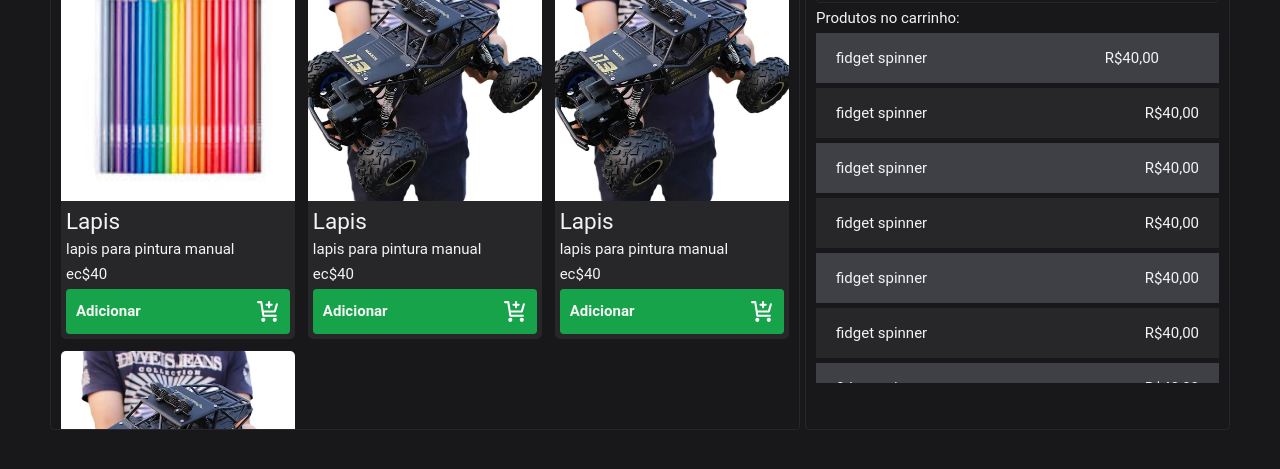
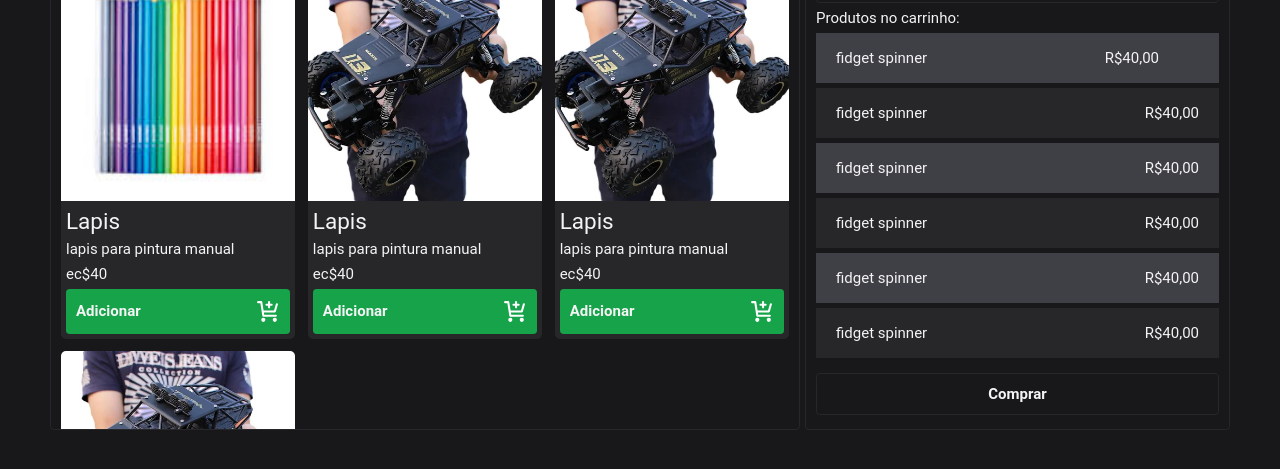
Before and after one commit to LuscaCid/echotech-frontend, a website: page src/pages/roles/client/bonus.html in a window 1280 px wide. Shown: the part 183-652 px from the top of the page. Drawn offline with Linux system fonts and the light colour scheme.

Commit message:
adiciona botao de compra

```diff
--- a/src/pages/roles/client/bonus.html
+++ b/src/pages/roles/client/bonus.html
@@ -109,7 +109,7 @@
       <h1 class="text-2xl">
         Produtos no carrinho:
       </h1>
-      <div class="max-h-[350px]  overflow-y-auto">
+      <div class="max-h-[330px]  overflow-y-auto mb-2">
       <table class="border-collapse text-zinc-100 first:rounded-t-md last:rounded-s-md w-full">
           <tbody class="w-full text-2xl flex flex-col gap-2">
             <tr class="w-full border-collapse odd:bg-zinc-700 even:bg-zinc-800">
@@ -151,6 +151,9 @@
 
         </table>
       </div>
+      <button class="w-full p-4 transition duration-150 text-2xl font-bold  rounded-md bg-none border border-zinc-800 hover:bg-green-600">
+        Comprar
+      </button>
     </aside>
   </div>
 
```
Also changed, not shown: dist/output.css.
